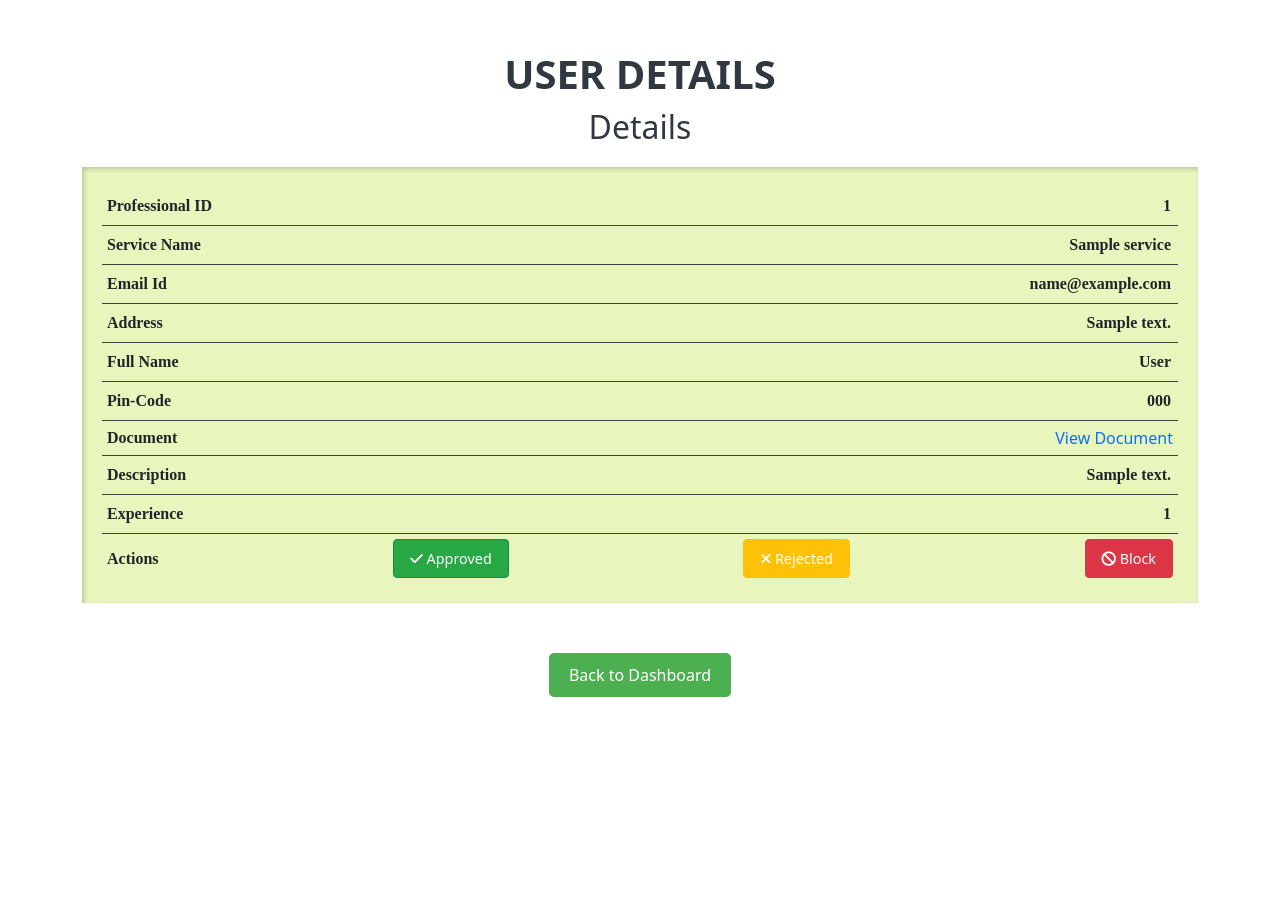
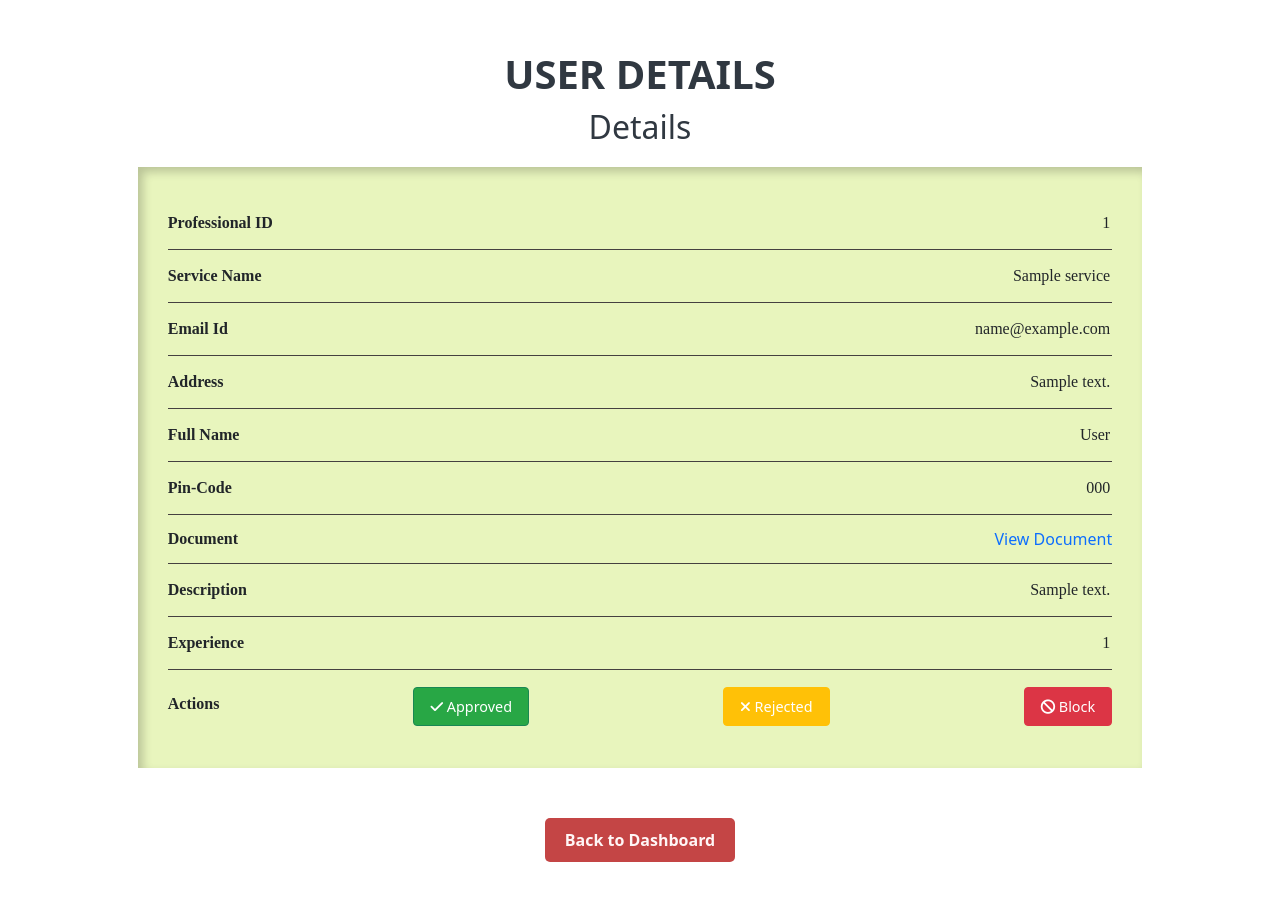
Before and after one commit to vanika02/HouseholdApp, a Flask app: page /professional/1/show in a window 1280 px wide. Shown: the part 76-988 px from the top of the page. Before the commit the page ends 773 px from the top, so only its background shows below. Run offline with Flask 3, Linux system fonts and the light colour scheme; the visitor is signed in with stand-in values (Sample User, id 1); tables that the repository leaves empty hold one stand-in row (values such as "Sample post"); parts of the project's set-up code (start-up, migrations or seed data) failed here and were passed over; some libraries are stand-ins or nearby versions.

Commit message:
Refactor: professional show page done

```diff
--- a/app/static/css/style.css
+++ b/app/static/css/style.css
@@ -327,24 +327,29 @@ h2.display-2 {
 
 .prof-info {
     display: block;
-    width: 100%;
-    padding: 20px;
+    width: 90%;
+    margin: auto;
+    padding: 30px;
     box-sizing: border-box;
-    box-shadow: inset 2px 2px 5px rgba(0, 0, 0, 0.2);
+    box-shadow: inset 5px 5px 10px rgba(0.2, 0.3, 0.2, 0.2);
     background-color: #E8F5BD;
 }
-
 
 .prof-profile-row {
     display: flex;
     justify-content: space-between;
     align-items: center;
-    padding: 5px;
+    padding: 12px 0px;
     border-bottom: 0.5px solid #454040;
 }
 
 .prof-profile-row:last-child {
     border-bottom: none;
+}
+
+.prof-profile-row .btn {
+    margin-left: 8px;
+    margin-top: 5px;
 }
 
 .show-label {
@@ -354,10 +359,29 @@ h2.display-2 {
 
 .show-value {
     font-family: 'Times New Roman', Times, serif;
-    font-weight: 700;
+    font-weight: 500;
     padding: 2px;
 }
 
 .prof-doc {
     text-decoration: none;
 }
+
+.prof-back-btn {
+    margin: 50px;
+    text-align: center;
+}
+
+.back-btn {
+    padding: 10px 20px;
+    border: none;
+    border-radius: 5px;
+    background-color: #C44545;
+    font-weight: bold;
+    color: #FFF6F6;
+}
+
+.back-btn:hover {
+    background-color: #454040;
+    transition: 0.3s;
+}
--- a/app/templates/professional/show.html
+++ b/app/templates/professional/show.html
@@ -87,11 +87,10 @@
         {% endif %}
     </div>
 </div>
-<div style="margin: 50px; text-align: center;">
+<div class="prof-back-btn">
     <!-- Back to Dashboard Button -->
     <a href="{{ url_for('admin.admin_dashboard') }}">
-        <button
-            style="padding: 10px 20px; font-size: 16px; background-color: #4CAF50; color: white; border: none; border-radius: 5px; cursor: pointer;">
+        <button class="back-btn">
             Back to Dashboard
         </button>
     </a>
```
